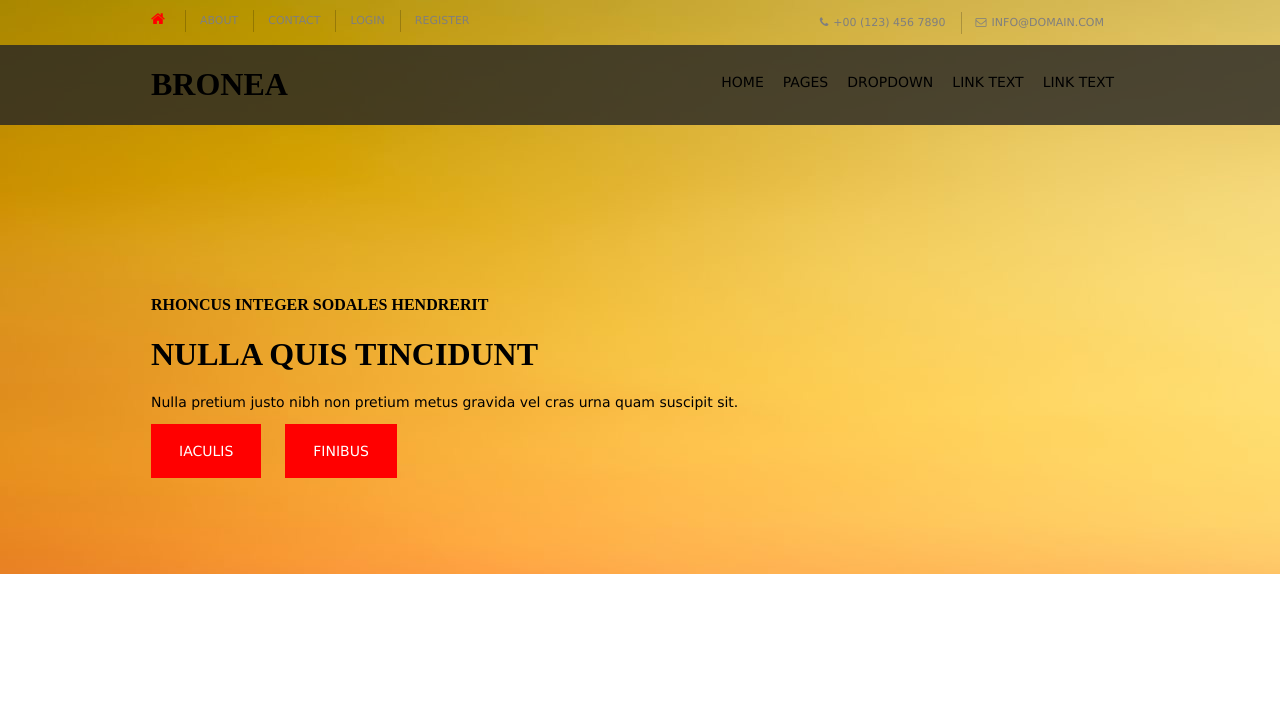
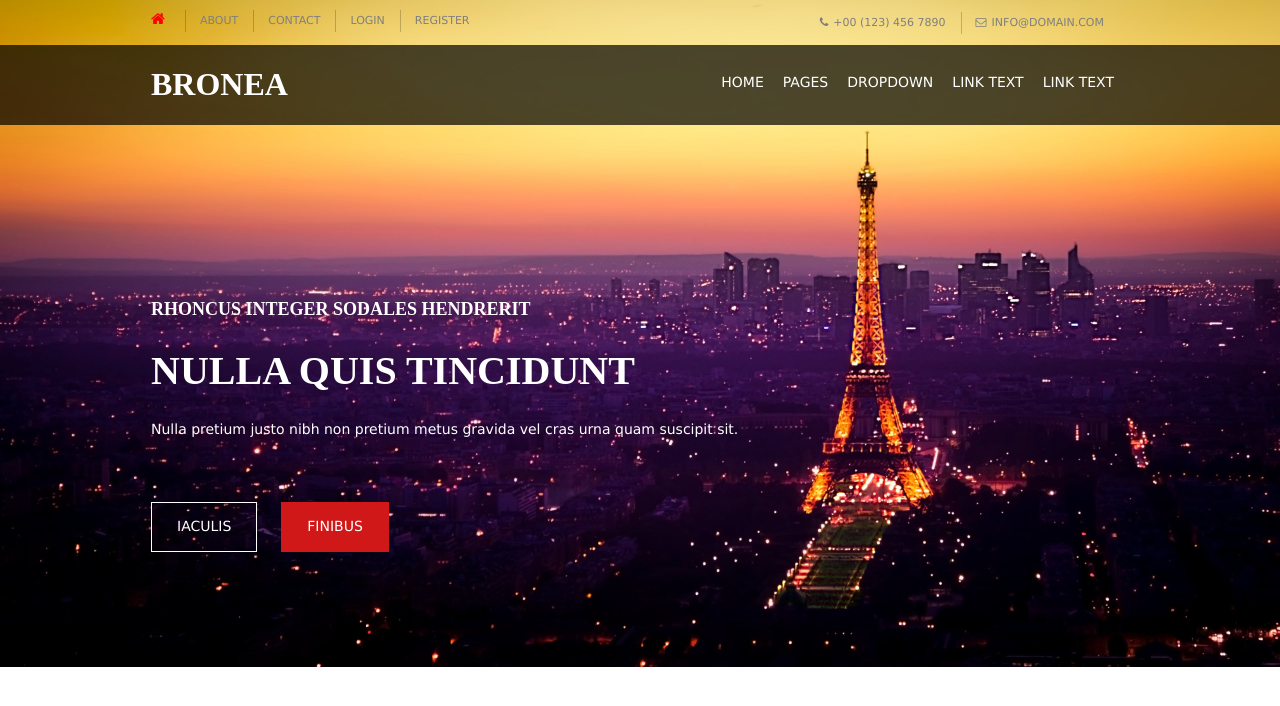
Before and after one commit to Wynard/Bronea, a plain HTML site: page index.html in a window 1280 px wide. Drawn offline with Linux system fonts and the light colour scheme.

```diff
--- a/css/style.css
+++ b/css/style.css
@@ -14,6 +14,8 @@ body{
 .brn-header{
 	background-image: url(../images/backgrounds/01.png);
 	background-repeat: no-repeat;
+	background-position: center center;
+	background-size: cover;
 }
 /* ==== Header ======= */
 
@@ -73,11 +75,12 @@ body{
 /* ==== Navbar ======= */
 .brn-header .brn-navbar {
 	min-height: 80px;
-	background-color: rgba(37,37,37,.8)
+	background-color: rgba(0, 0, 0, 0.7);
 }
 .brn-header .brn-navbar .brn-logo {
 	float: left;
 	display: inline-block;
+	color: #fff;
 }
 .brn-header .brn-navbar .brn-navbar-menu {
 	float: right;
@@ -94,11 +97,12 @@ body{
 	padding-top: 28px
 }
 .brn-header .brn-navbar .brn-navbar-menu ul li a {
-	color: inherit;
+	color: #fff;
 	font-family: Verdana, Geneva, sans-serif;
 	font-size: 14px;
 	text-decoration: none;
 	text-transform: uppercase;
+	transition: .3s ease-in-out;
 }
 
 .brn-header .brn-navbar .brn-navbar-menu ul li a:hover {
@@ -115,13 +119,19 @@ body{
 }
 .brn-big-title-section .brn-bts-subtitle {
 	text-transform: uppercase;
+	color: #fff;
+	font-size: 18px;
 }
 .brn-big-title-section .brn-bts-title {
 	text-transform: uppercase;
+	color: #fff;
+	font-size: 40px;
 }
 .brn-big-title-section .brn-bts-description{
 	font-family: Verdana, Geneva, sans-serif;
 	font-size: 14px;
+	color: #fff;
+	margin-bottom: 80px;
 
 }
 .brn-big-title-section .bts-btn {
@@ -135,17 +145,40 @@ body{
 }
 .brn-big-title-section .bts-btn ul li {
 	display: inline-block;
-	padding: 15px;
-	padding-right: 25px;
-	padding-left: 25px;
-	margin-right: 20px;
-	border: 3px solid red;
-	background-color: red;
 }
 .brn-big-title-section .bts-btn ul li a {
+	padding: 15px 25px 17px;
 	color: white;
+	border: 1px solid #fff;
 	font-family: Verdana, Geneva, sans-serif;
 	font-size: 14px;
 	text-decoration: none;
 	text-transform: uppercase;
+	transition: .5s ease-in-out;
 }
+
+
+.brn-big-title-section .bts-btn .btn-1 {
+
+	margin-right: 20px;
+}
+.brn-big-title-section .bts-btn .btn-1 a {
+	color: white;
+}
+.brn-big-title-section .bts-btn .btn-1 a:hover {
+	background-color: #D01818;
+	border-color: #D01818;
+}
+.brn-big-title-section .bts-btn .btn-2 {
+
+}
+.brn-big-title-section .bts-btn .btn-2 a {
+	background-color: #D01818;
+	border-color: #D01818;
+	color: white;
+}
+.brn-big-title-section .bts-btn .btn-2 a:hover {
+	background-color: transparent;
+	border-color: #fff;
+
+}
--- a/index.html
+++ b/index.html
@@ -45,12 +45,13 @@
 				<p class="brn-bts-description">Nulla pretium justo nibh non pretium metus gravida vel cras urna quam suscipit sit.</p>
 				<div class="bts-btn">
 					<ul>
-						<li><a>iaculis</a></li>
-						<li><a>finibus</a></li>
+						<li class="btn-1"><a href="#">iaculis</a></li>
+						<li class="btn-2"><a href="#">finibus</a></li>
 					</ul>
 				</div>
 			</div><!-- container -->
 		</div>
 	</header>
+
 </body>
 </html>
```
